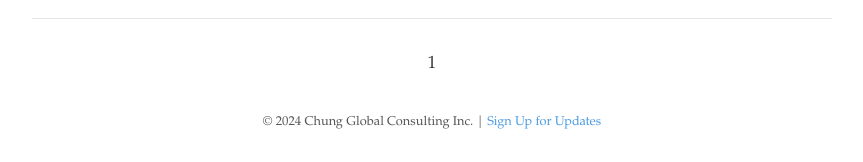
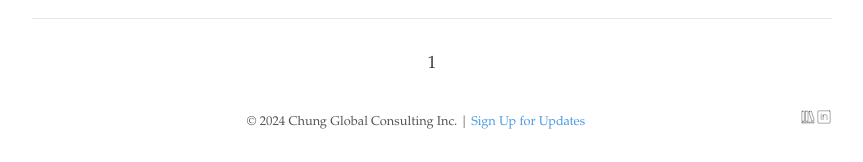
Before and after one commit to colinyjchung/cnotes, a Jekyll site: the page built from index.html, in a window 1280 px wide. Shown: the part 950-1112 px from the top of the page, without its empty margins (208-1071 px from the left). Built offline with Jekyll 4.4.1, drawn with Linux system fonts in a browser that asks for light colours; the list of posts is cut into pages by our own code.

Commit message:
Update footer.html

```diff
--- a/_includes/footer.html
+++ b/_includes/footer.html
@@ -1,5 +1,8 @@
 <footer>
   <span>
     &copy; <time datetime="{{ site.time }}">{{ site.time | date: '%Y' }}</time> Chung Global Consulting Inc. | <a href="http://notes.colinchung.com/signup/">Sign Up for Updates</a>
+    <a href="https://www.linkedin.com/in/colinyjchung/" target="_blank"><img src="https://raw.githubusercontent.com/colinyjchung/cnotes/dc1ce885413aa3db8c5250a9e882cfb7e67aeff1/assets/linkedin.svg" width="16px" style="float:right;"></a>
+
+  <a href="https://app.thestorygraph.com/profile/colinyjchung" target="_blank"><img src="https://raw.githubusercontent.com/colinyjchung/cnotes/465ae22b048ec7a3ef3793e61a30726de4e1659a/assets/storygraph.svg" width="16px" style="float:right;"></a>
   </span>
 </footer>
```
